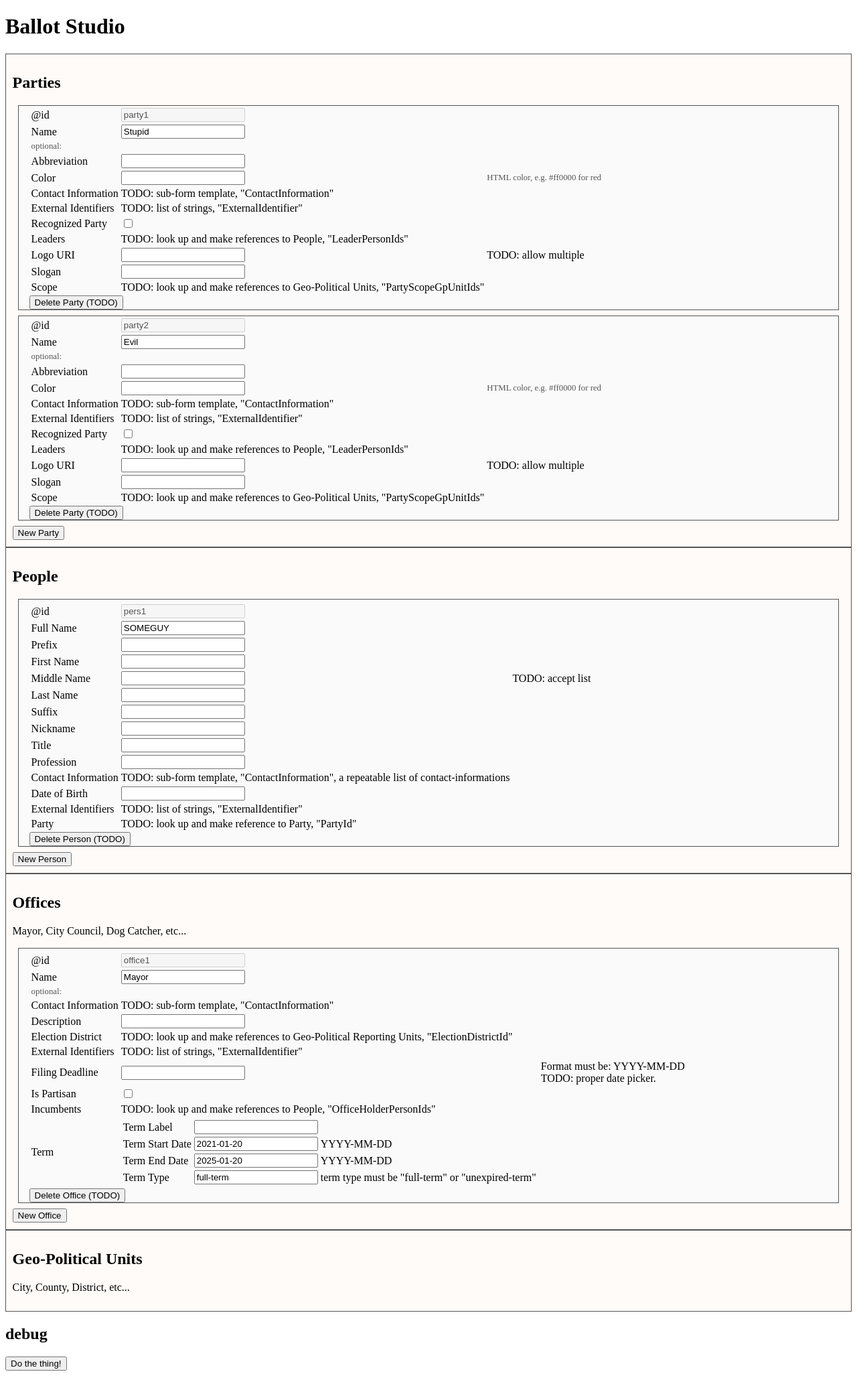
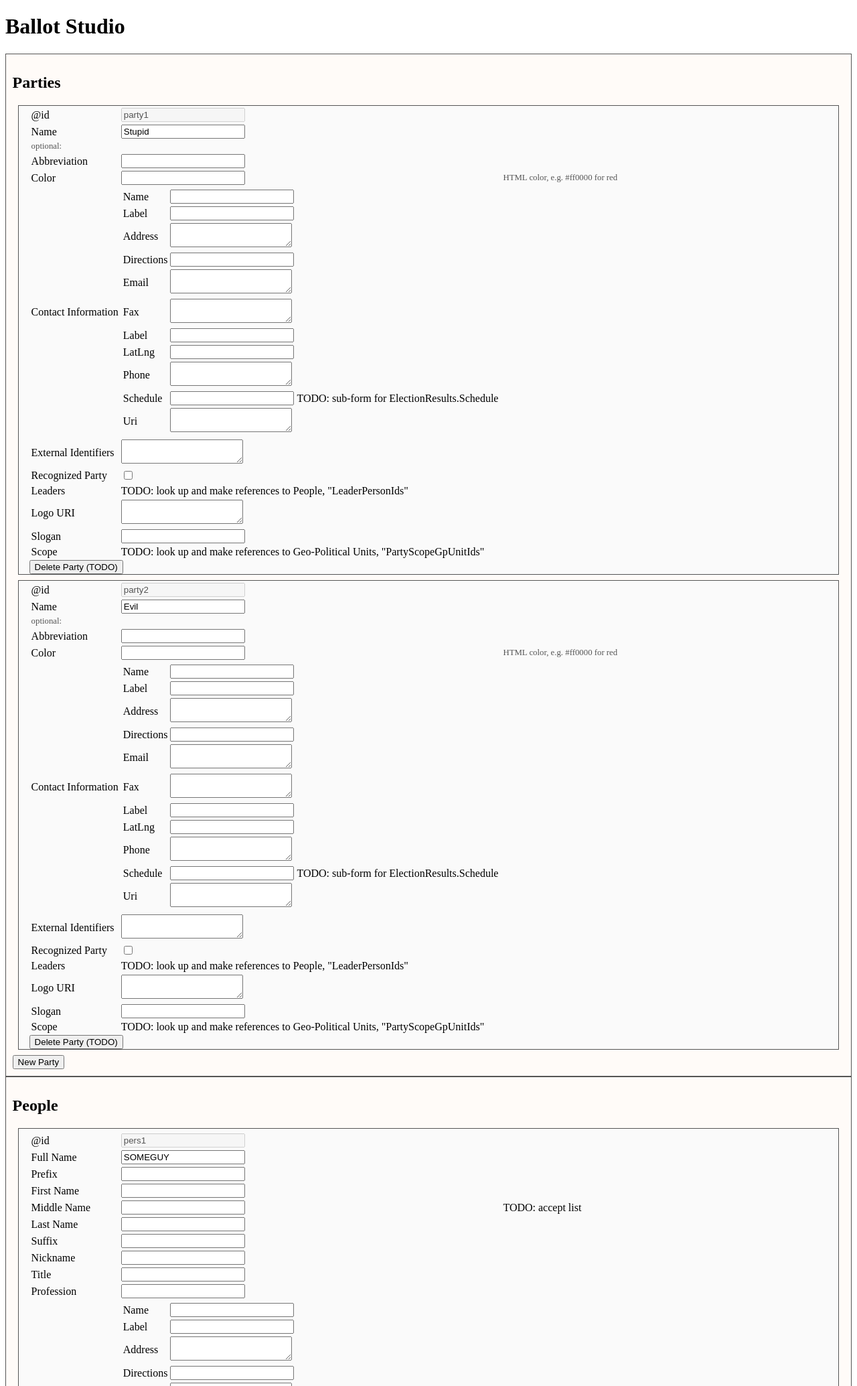
Before and after one commit to TrustTheVote-Project/BallotStudio, a Flask app: page / in a window 1280 px wide. Shown: the top 2069 px of the page at 67% size. Before the commit the page ends 2046 px from the top, so only its background shows below. Run offline with Flask 2, Linux system fonts and the light colour scheme.

Commit message:
subtemplate for contact info. textarea for multi-line input

```diff
--- a/static/index.js
+++ b/static/index.js
@@ -58,6 +58,22 @@
 	"ElectionResults.Party":{"tmpl":"partytmpl", "seq":"party"},
 	"ElectionResults.Person":{"tmpl":"persontmpl", "seq":"pers"},
 	"ElectionResults.Office":{"tmpl":"officetmpl", "seq":"office"},
+	"ElectionResults.ContactInformation":{"tmpl":"contacttmpl"},
+    };
+    var expandSubTmpl = function(elem) {
+	var tmplname = elem.getAttribute("data-tmpl");
+	if (tmplname) {
+	    var tmpl = document.getElementById(tmplname);
+	    var pti = document.importNode(tmpl.content, true);
+	    elem.appendChild(pti);
+	    return;
+	}
+	if (!elem.children) {
+	    return;
+	}
+	for (var i = 0, x; x = elem.children[i]; i++) {
+	    expandSubTmpl(x);
+	}
     };
     // Used in loading from stored spec
     var newForAtType = function(attype) {
@@ -100,7 +116,7 @@
 	var any = false
 	for (var i = 0, te; te = elem.children[i]; i++) {
 	    if (te.tagName == "INPUT") {
-		var fieldname = te.className;
+		var fieldname = te.getAttribute("data-key");
 		if (fieldname == "attype") {
 		    fieldname = "@type";
 		} else if (fieldname == "atid") {
@@ -110,6 +126,13 @@
 		if (te.type == "checkbox") {
 		    fv = te.checked;
 		}
+		if (fv) {
+		    ob[fieldname] = fv;
+		    any = true;
+		}
+	    } else if (te.tagName == "TEXTAREA") {
+		var fieldname = te.getAttribute("data-key");
+		var fv = te.value;
 		if (fv) {
 		    ob[fieldname] = fv;
 		    any = true;
@@ -171,6 +194,7 @@
 			    je = newForAtType(attype);
 			    te.appendChild(je);
 			    je = te.children[j];
+			    expandSubTmpl(je);
 			    var atid = jv["@id"];
 			    if (atid) {
 				var ti = tmplForAttype[attype];
@@ -199,12 +223,22 @@
 		    }
 		}
 	    } else if (te.tagName == "INPUT") {
-		var fieldname = te.className;
+		var fieldname = te.getAttribute("data-key");
 		if (fieldname == "attype") {
 		    fieldname = "@type";
 		} else if (fieldname == "atid") {
 		    fieldname = "@id";
 		}
+		var ov = ob[fieldname];
+		if (ov) {
+		    te.value = ov;
+		    delete ob[fieldname];
+		    if (isEmpty(ob)) {
+			return true;
+		    }
+		}
+	    } else if (te.tagName == "TEXTAREA") {
+		var fieldname = te.getAttribute("data-key");
 		var ov = ob[fieldname];
 		if (ov) {
 		    te.value = ov;
--- a/templates/index.html
+++ b/templates/index.html
@@ -25,19 +25,18 @@
   <template id="partytmpl">
     <div class="recform">
       <table border="0">
-	<tr><td>@id</td><td><input type="text" class="atid" value="watid" disabled="true" /></td></tr>
-	<input type="hidden" class="attype" value="ElectionResults.Party" />
-	<tr><td>Name</td><td><input type="text" class="Name" /></td></tr>
+	<tr><td>@id</td><td><input type="text" data-key="atid" value="watid" disabled="true" /></td></tr>
+	<input type="hidden" data-key="attype" value="ElectionResults.Party" />
+	<tr><td>Name</td><td><input type="text" data-key="Name" /></td></tr>
 	<tr><td colspan="2" class="optional">optional:</td></tr>
-	<tr><td>Abbreviation</td><td><input type="text" class="Abbreviation" /></td></tr>
-	<tr><td>Color</td><td><input type="text" class="Color" /></td><td class="fieldnote">HTML color, e.g. #ff0000 for red</td></tr>
-	<!-- TODO: ContactInformation sub-form, template with data to be included in-line in things that include the sub form -->
-	<tr><td>Contact Information</td><td>TODO: sub-form template, "ContactInformation"</td></tr>
-	<tr><td>External Identifiers</td><td>TODO: list of strings, "ExternalIdentifier"</td></tr>
-	<tr><td>Recognized Party</td><td><input type="checkbox" class="IsRecognizedParty"></td></tr>
+	<tr><td>Abbreviation</td><td><input type="text" data-key="Abbreviation" /></td></tr>
+	<tr><td>Color</td><td><input type="text" data-key="Color" /></td><td class="fieldnote">HTML color, e.g. #ff0000 for red</td></tr>
+	<tr><td>Contact Information</td><td class="erobject" data-name="ContactInformation" data-tmpl="contacttmpl"></td></tr>
+	<tr><td>External Identifiers</td><td><textarea data-name="ExternalIdentifier"></textarea></td></tr>
+	<tr><td>Recognized Party</td><td><input type="checkbox" data-key="IsRecognizedParty"></td></tr>
 	<tr><td>Leaders</td><td>TODO: look up and make references to People, "LeaderPersonIds"</td></tr>
-	<tr><td>Logo URI</td><td><input type="text" class="LogoUri" /></td><td>TODO: allow multiple</td></tr>
-	<tr><td>Slogan</td><td><input type="text" class="Slogan" /></td></tr>
+	<tr><td>Logo URI</td><td><textarea data-key="LogoUri"></textarea></td></tr>
+	<tr><td>Slogan</td><td><input type="text" data-key="Slogan" /></td></tr>
 	<tr><td>Scope</td><td>TODO: look up and make references to Geo-Political Units, "PartyScopeGpUnitIds"</td></tr>
       </table>
       <button class="deleterec">Delete Party (TODO)</button>
@@ -52,20 +51,20 @@
     <div class="recform">
       <table border="0">
 	<tr><td colspan="2">
-	<tr><td>@id</td><td><input type="text" class="atid" value="watid" disabled="true" /></td></tr>
-	<input type="hidden" class="attype" value="ElectionResults.Person" />
-	<tr><td>Full Name</td><td><input type="text" class="FullName" /></td></tr>
-	<tr><td>Prefix</td><td><input type="text" class="Prefix" /></td></tr>
-	<tr><td>First Name</td><td><input type="text" class="FirstName" /></td></tr>
-	<tr><td>Middle Name</td><td><input type="text" class="MiddleName" /></td><td>TODO: accept list</td></tr>
-	<tr><td>Last Name</td><td><input type="text" class="LastName" /></td></tr>
-	<tr><td>Suffix</td><td><input type="text" class="Suffix" /></td></tr>
-	<tr><td>Nickname</td><td><input type="text" class="Nickname" /></td></tr>
-	<tr><td>Title</td><td><input type="text" class="Title" /></td></tr>
-	<tr><td>Profession</td><td><input type="text" class="Profession" /></td></tr>
-	<tr><td>Contact Information</td><td>TODO: sub-form template, "ContactInformation", a repeatable list of contact-informations</td></tr>
-	<tr><td>Date of Birth</td><td><input type="text" class="DateOfBirth" /></td></tr>
-	<tr><td>External Identifiers</td><td>TODO: list of strings, "ExternalIdentifier"</td></tr>
+	<tr><td>@id</td><td><input type="text" data-key="atid" value="watid" disabled="true" /></td></tr>
+	<input type="hidden" data-key="attype" value="ElectionResults.Person" />
+	<tr><td>Full Name</td><td><input type="text" data-key="FullName" /></td></tr>
+	<tr><td>Prefix</td><td><input type="text" data-key="Prefix" /></td></tr>
+	<tr><td>First Name</td><td><input type="text" data-key="FirstName" /></td></tr>
+	<tr><td>Middle Name</td><td><input type="text" data-key="MiddleName" /></td><td>TODO: accept list</td></tr>
+	<tr><td>Last Name</td><td><input type="text" data-key="LastName" /></td></tr>
+	<tr><td>Suffix</td><td><input type="text" data-key="Suffix" /></td></tr>
+	<tr><td>Nickname</td><td><input type="text" data-key="Nickname" /></td></tr>
+	<tr><td>Title</td><td><input type="text" data-key="Title" /></td></tr>
+	<tr><td>Profession</td><td><input type="text" data-key="Profession" /></td></tr>
+	<tr><td>Contact Information</td><td class="erobject" data-name="ContactInformation" data-tmpl="contacttmpl"></td></tr>
+	<tr><td>Date of Birth</td><td><input type="text" data-key="DateOfBirth" /></td></tr>
+	<tr><td>External Identifiers</td><td><textarea data-name="ExternalIdentifier"></textarea></td></tr>
 	<tr><td>Party</td><td>TODO: look up and make reference to Party, "PartyId"</td></tr>
       </table>
       <button class="deleterec">Delete Person (TODO)</button>
@@ -81,18 +80,18 @@
     <div class="recform">
       <table border="0">
 	<tr><td colspan="2">
-	<tr><td>@id</td><td><input type="text" class="atid" value="watid" disabled="true" /></td></tr>
-	<input type="hidden" class="attype" value="ElectionResults.Office" />
-	<tr><td>Name</td><td><input type="text" class="Name" /></td></tr>
+	<tr><td>@id</td><td><input type="text" data-key="atid" value="watid" disabled="true" /></td></tr>
+	<input type="hidden" data-key="attype" value="ElectionResults.Office" />
+	<tr><td>Name</td><td><input type="text" data-key="Name" /></td></tr>
 	<tr><td colspan="2" class="optional">optional:</td></tr>
-	<tr><td>Contact Information</td><td>TODO: sub-form template, "ContactInformation"</td></tr>
-	<tr><td>Description</td><td><input type="text" class="Description" /></td></tr>
+	<tr><td>Contact Information</td><td class="erobject" data-name="ContactInformation" data-tmpl="contacttmpl"></td></tr>
+	<tr><td>Description</td><td><input type="text" data-key="Description" /></td></tr>
 	<tr><td>Election District</td><td>TODO: look up and make references to Geo-Political Reporting Units, "ElectionDistrictId"</td></tr>
-	<tr><td>External Identifiers</td><td>TODO: list of strings, "ExternalIdentifier"</td></tr>
-	<tr><td>Filing Deadline</td><td><input type="text" class="FilingDeadline" /></td><td>Format must be: YYYY-MM-DD<br/>TODO: proper date picker.</td></tr>
-	<tr><td>Is Partisan</td><td><input type="checkbox" class="IsPartisan"></td></tr>
+	<tr><td>External Identifiers</td><td><textarea data-name="ExternalIdentifier"></textarea></td></tr>
+	<tr><td>Filing Deadline</td><td><input type="text" data-key="FilingDeadline" /></td><td>Format must be: YYYY-MM-DD<br/>TODO: proper date picker.</td></tr>
+	<tr><td>Is Partisan</td><td><input type="checkbox" data-key="IsPartisan"></td></tr>
 	<tr><td>Incumbents</td><td>TODO: look up and make references to People, "OfficeHolderPersonIds"</td></tr>
-	<tr><td>Term</td><td class="erobject" data-name="Term"><table border="0"><tr><td>Term Label</td><td><input type="hidden" class="attype" value="ElectionResults.Term" /><input type="text" class="Label" /></td></tr><tr><td>Term Start Date</td><td><input type="text" class="StartDate" /></td><td>YYYY-MM-DD</td></tr><tr><td>Term End Date</td><td><input type="text" class="EndDate" /></td><td>YYYY-MM-DD</td></tr><tr><td>Term Type</td><td><input type="text" class="Type" /></td><td>term type must be "full-term" or "unexpired-term"</td></tr></table></td></tr>
+	<tr><td>Term</td><td class="erobject" data-name="Term"><table border="0"><tr><td>Term Label</td><td><input type="hidden" data-key="attype" value="ElectionResults.Term" /><input type="text" data-key="Label" /></td></tr><tr><td>Term Start Date</td><td><input type="text" data-key="StartDate" /></td><td>YYYY-MM-DD</td></tr><tr><td>Term End Date</td><td><input type="text" data-key="EndDate" /></td><td>YYYY-MM-DD</td></tr><tr><td>Term Type</td><td><input type="text" data-key="Type" /></td><td>term type must be "full-term" or "unexpired-term"</td></tr></table></td></tr>
       </table>
       <button class="deleterec">Delete Office (TODO)</button>
     </div>
@@ -103,6 +102,24 @@
     <div><button id="newoffice">New Office</button></div>
   </div>
   <div class="topsec"><h2>Geo-Political Units</h2><p>City, County, District, etc...</p></div>
+
+  <template id="contacttmpl">
+    <table border="0">
+      <input type="hidden" data-key="attype" value="ElectionResults.ContactInformation" />
+      <tr><td>Name</td><td><input type="text" data-key="Name" /></td></tr>
+      <tr><td>Label</td><td><input type="text" data-key="Label" /></td></tr>
+      <tr><td>Address</td><td><textarea data-key="AddressLine"></textarea></td></tr>
+      <tr><td>Directions</td><td><input type="text" data-key="Directions" /></td></tr>
+      <tr><td>Email</td><td><textarea data-key="Email"></textarea></td></tr>
+      <tr><td>Fax</td><td><textarea data-key="Fax"></textarea></td></tr>
+      <tr><td>Label</td><td><input type="text" data-key="Label" /></td></tr>
+      <tr><td>LatLng</td><td><input type="text" data-key="LatLng" /></td></tr>
+      <tr><td>Phone</td><td><textarea data-key="Phone"></textarea></td></tr>
+      <tr><td>Schedule</td><td><input type="text" data-key="Schedule" /></td><td>TODO: sub-form for ElectionResults.Schedule</td></tr>
+      <tr><td>Uri</td><td><textarea data-key="Uri"></textarea></td></tr>
+    </table>
+  </template>
+
   <div><h2>debug</h2><div id="debugdiv"></div><button id="debugbutton">Do the thing!</button></div>
   <script src="/static/index.js"></script>
 </body>
```
